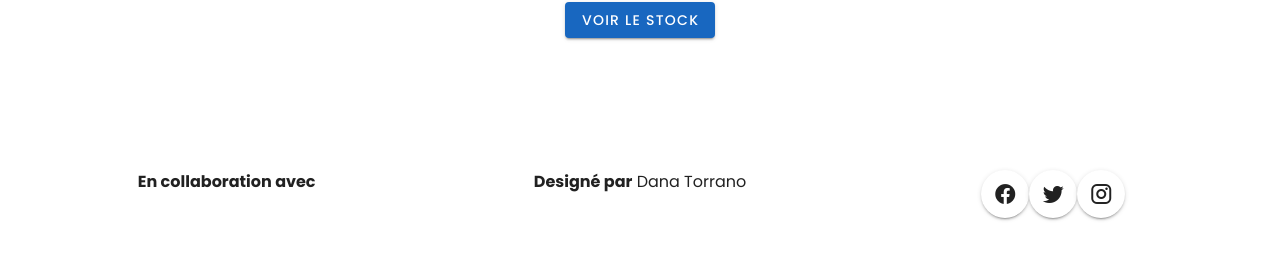
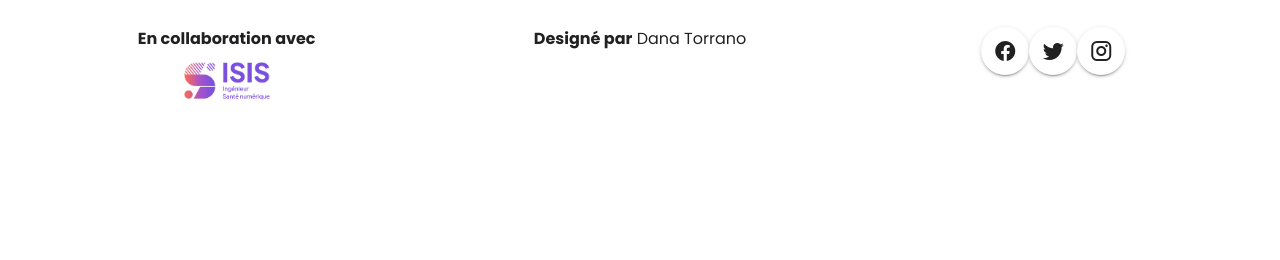
Before and after one commit to rwanish/mini-projet-pharmacie-28, a Vue app: page / in a window 1280 px wide. Shown: the part 466-726 px from the top of the page. Built offline with nearby package versions, Linux system fonts and the light colour scheme; no server answers.

Commit message:
Ajout du logo de l'école et modification sur le Footer

```diff
--- a/src/components/Footer.vue
+++ b/src/components/Footer.vue
@@ -3,6 +3,7 @@
       <v-row justify="center" class="pa-4">
         <v-col cols="12" sm="4" class="text-center">
           <strong>En collaboration avec</strong>
+          <v-img class="h-25" src="@/assets/logo-ISIS-horizontal.png"></v-img>
         </v-col>
         <v-col cols="12" sm="4" class="text-center">
           <strong>Designé par</strong> Dana Torrano
```
Also changed, not shown: src/assets/logo-ISIS-horizontal.png (added).
